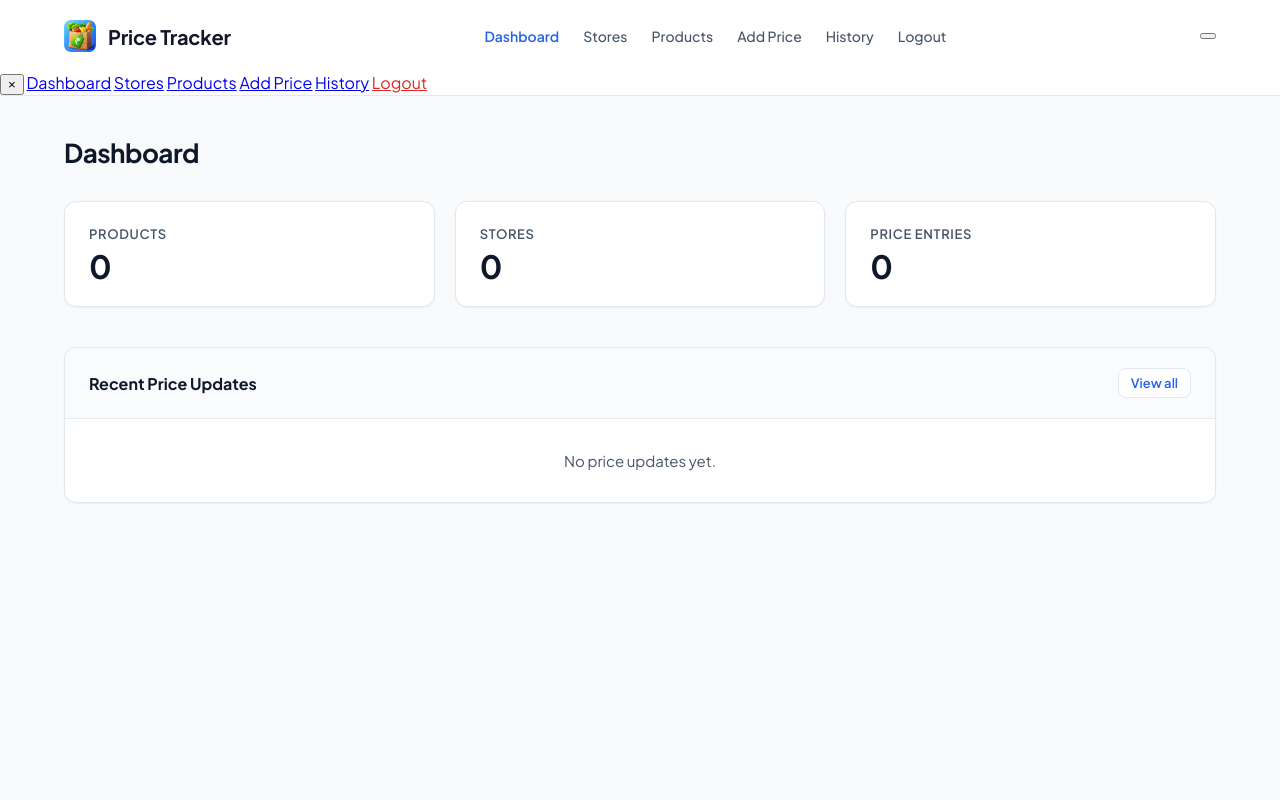
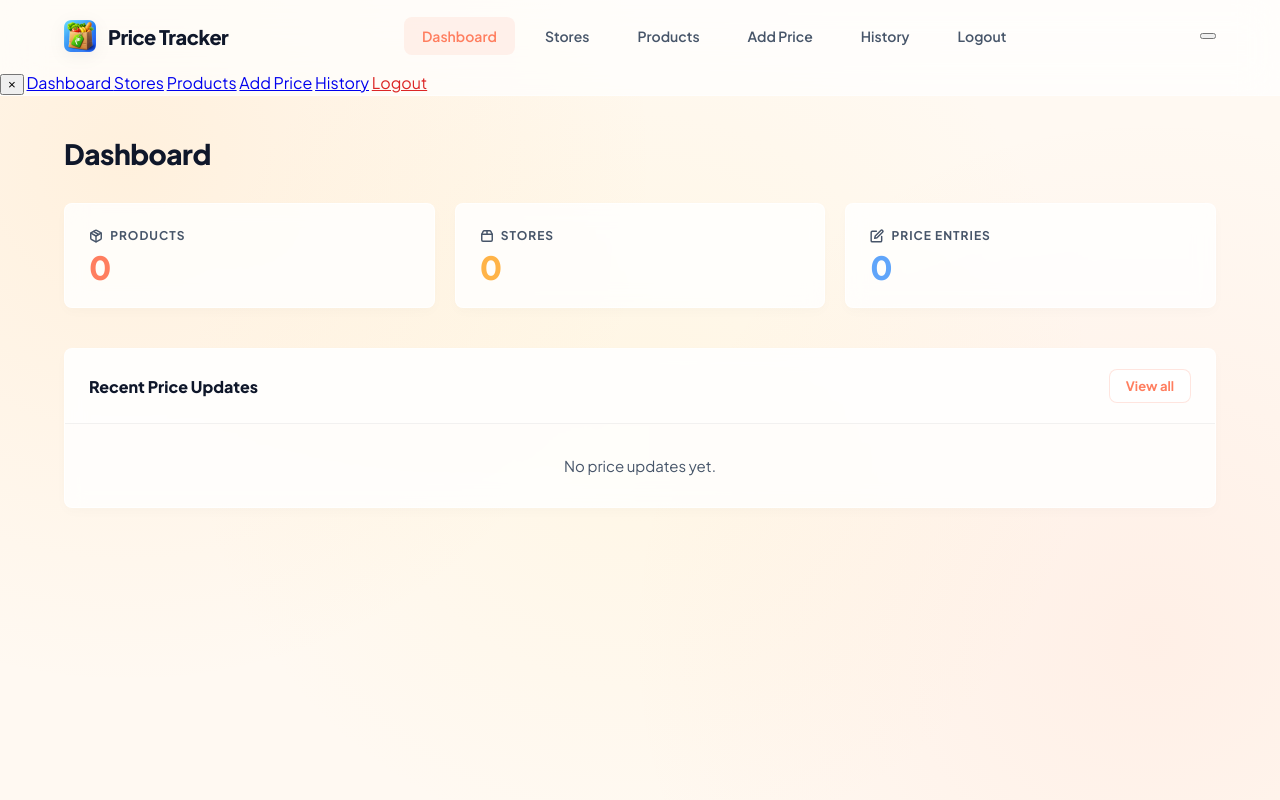
Before and after one commit to er-vikash-sain/grocery-price-app, a PHP site: page /html/dashboard.html in a window 1280 px wide. Run offline with PHP 8.4, Linux system fonts and the light colour scheme.

Commit message:
style: sync Dashboard aesthetics with new Atmospheric design
- Implemented warm atmospheric radial background
- Applied consistent 8px border-radius to all cards and navigation items
- Updated top navigation to a sophisticated frosted-glass style
- Integrated modern SVG icons into stats cards for visual clarity
- Synchronized PWA metadata and theme colors

```diff
--- a/html/dashboard.css
+++ b/html/dashboard.css
@@ -1,15 +1,17 @@
-/* =========================================
-   DASHBOARD LAYOUT
-   ========================================= */
-
 body {
     margin: 0;
     padding: 0;
     font-family: var(--font-family-base);
-    background-color: var(--bg-main);
+    background-color: #FFF9F2;
+    /* Soft warm base */
+    background-image:
+        radial-gradient(circle at 10% 20%, rgba(255, 179, 71, 0.12) 0%, transparent 40%),
+        radial-gradient(circle at 90% 80%, rgba(255, 126, 95, 0.08) 0%, transparent 40%),
+        radial-gradient(circle at 50% 50%, rgba(255, 230, 150, 0.15) 0%, transparent 60%);
     color: var(--text-main);
     min-height: 100vh;
     overflow-x: hidden;
+    -webkit-font-smoothing: antialiased;
 }
 
 .app-layout {
@@ -18,10 +20,12 @@
     flex-direction: column;
 }
 
-/* Precise Navigation */
+/* Frosted Navigation */
 .app-nav {
-    background-color: var(--bg-surface);
-    border-bottom: 1px solid var(--border-main);
+    background-color: rgba(255, 255, 255, 0.7);
+    backdrop-filter: blur(20px);
+    -webkit-backdrop-filter: blur(20px);
+    border-bottom: 1px solid rgba(255, 255, 255, 0.5);
     position: sticky;
     top: 0;
     z-index: 1000;
@@ -41,39 +45,44 @@
     display: flex;
     align-items: center;
     gap: 12px;
-    font-weight: 700;
+    font-weight: 800;
     font-size: 20px;
     color: var(--text-main);
-    letter-spacing: -0.01em;
+    letter-spacing: -0.5px;
 }
 
 .nav-logo-icon {
     width: 32px;
     height: 32px;
     object-fit: contain;
+    filter: drop-shadow(0 4px 8px rgba(0, 0, 0, 0.05));
 }
 
 .nav-links {
     display: flex;
-    gap: 24px;
+    gap: 12px;
 }
 
 .nav-item {
     text-decoration: none;
     color: var(--text-muted);
-    font-weight: 500;
+    font-weight: 600;
     font-size: 14px;
-    transition: color 0.2s;
-    padding: 8px 0;
+    transition: all 0.2s ease;
+    padding: 10px 18px;
+    border-radius: 8px;
+    /* User Feedback: 8px Radius */
 }
 
 .nav-item:hover,
 .nav-item.active {
-    color: var(--brand-primary);
+    color: #FF7E5F;
+    background-color: rgba(255, 126, 95, 0.05);
 }
 
 .nav-item.active {
-    font-weight: 600;
+    color: #FF7E5F;
+    background-color: rgba(255, 126, 95, 0.1);
 }
 
 /* Dashboard Content */
@@ -90,14 +99,14 @@
 }
 
 .page-header h1 {
-    font-size: 26px;
-    font-weight: 700;
+    font-size: 28px;
+    font-weight: 800;
     color: var(--text-main);
     margin: 0;
-    letter-spacing: -0.02em;
+    letter-spacing: -0.5px;
 }
 
-/* Crisp Stats Grid */
+/* Atmospheric Stats Grid */
 .dashboard-stats {
     display: grid;
     grid-template-columns: repeat(3, 1fr);
@@ -106,76 +115,97 @@
 }
 
 .stat-card {
-    background-color: var(--bg-surface);
-    border: 1px solid var(--border-main);
-    border-radius: var(--border-radius-md);
+    background-color: rgba(255, 255, 255, 0.8);
+    backdrop-filter: blur(10px);
+    -webkit-backdrop-filter: blur(10px);
+    border: 1px solid rgba(255, 255, 255, 0.8);
+    border-radius: 8px;
+    /* User Feedback: 8px Radius */
     padding: 24px;
-    box-shadow: var(--shadow-sm);
+    box-shadow: 0 4px 12px rgba(0, 0, 0, 0.02);
     transition: transform 0.2s ease, box-shadow 0.2s ease;
 }
 
 .stat-card:hover {
     transform: translateY(-2px);
-    box-shadow: var(--shadow-md);
+    box-shadow: 0 8px 24px rgba(255, 126, 95, 0.1);
 }
 
 .stat-label {
     color: var(--text-muted);
-    font-size: 13px;
-    font-weight: 600;
+    font-size: 12px;
+    font-weight: 700;
     text-transform: uppercase;
-    letter-spacing: 0.05em;
+    letter-spacing: 1px;
     margin-bottom: 8px;
     display: block;
 }
 
 .stat-value {
     font-size: 32px;
-    font-weight: 700;
+    font-weight: 800;
     color: var(--text-main);
     line-height: 1;
 }
 
+/* Vibrant Stat Gradients */
+.stat-card.products .stat-value {
+    color: #FF7E5F;
+}
+
+.stat-card.stores .stat-value {
+    color: #FFB347;
+}
+
+.stat-card.entries .stat-value {
+    color: #60A5FA;
+}
+
 /* Content Cards */
 .content-card {
-    background-color: var(--bg-surface);
-    border: 1px solid var(--border-main);
-    border-radius: var(--border-radius-md);
-    box-shadow: var(--shadow-sm);
+    background-color: rgba(255, 255, 255, 0.8);
+    backdrop-filter: blur(10px);
+    -webkit-backdrop-filter: blur(10px);
+    border: 1px solid rgba(255, 255, 255, 0.8);
+    border-radius: 8px;
+    /* User Feedback: 8px Radius */
+    box-shadow: 0 4px 12px rgba(0, 0, 0, 0.02);
     overflow: hidden;
 }
 
 .card-header {
     padding: 20px 24px;
-    border-bottom: 1px solid var(--border-main);
+    border-bottom: 1px solid rgba(0, 0, 0, 0.05);
     display: flex;
     justify-content: space-between;
     align-items: center;
-    background-color: #FAFBFC;
+    background-color: rgba(255, 255, 255, 0.4);
 }
 
 .card-header h2 {
     margin: 0;
     font-size: 16px;
-    font-weight: 700;
+    font-weight: 800;
     color: var(--text-main);
 }
 
 .link-action {
-    color: var(--brand-primary);
+    color: #FF7E5F;
     text-decoration: none;
-    font-weight: 600;
+    font-weight: 700;
     font-size: 13px;
-    padding: 6px 12px;
-    border: 1px solid var(--border-main);
-    border-radius: var(--border-radius-sm);
+    padding: 8px 16px;
+    border: 1px solid rgba(255, 126, 95, 0.2);
+    border-radius: 8px;
+    /* User Feedback: 8px Radius */
     background-color: #FFFFFF;
     transition: all 0.2s ease;
 }
 
 .link-action:hover {
-    border-color: var(--brand-primary);
-    background-color: var(--bg-main);
+    background-color: #FF7E5F;
+    color: #FFFFFF;
+    border-color: #FF7E5F;
 }
 
 .card-body {
--- a/html/dashboard.html
+++ b/html/dashboard.html
@@ -12,7 +12,7 @@
     <!-- PWA Meta Tags -->
     <meta name="apple-mobile-web-app-capable" content="yes">
     <meta name="apple-mobile-web-app-status-bar-style" content="black-translucent">
-    <meta name="theme-color" content="#F7FAFC">
+    <meta name="theme-color" content="#FFF9F2">
 </head>
 
 <body>
@@ -51,7 +51,9 @@
             <!-- Mobile Navigation Drawer -->
             <div class="mobile-nav">
                 <button class="drawer-close-btn" aria-label="Close Menu">&times;</button>
-                <a href="dashboard.html" class="mobile-nav-item active">Dashboard</a>
+                <a href="dashboard.html" class="mobile-nav-item active">
+                    Dashboard
+                </a>
                 <a href="stores.html" class="mobile-nav-item">Stores</a>
                 <a href="products.html" class="mobile-nav-item">Products</a>
                 <a href="add-price.html" class="mobile-nav-item">Add Price</a>
@@ -71,15 +73,44 @@
                 <!-- Stats Grid -->
                 <div class="dashboard-stats">
                     <div class="stat-card products">
-                        <div class="stat-label">Products</div>
+                        <div class="stat-label">
+                            <svg width="14" height="14" viewBox="0 0 24 24" fill="none" stroke="currentColor"
+                                stroke-width="2.5" stroke-linecap="round" stroke-linejoin="round"
+                                style="margin-right: 4px; vertical-align: middle; margin-top: -2px;">
+                                <path d="m7.5 4.27 9 5.15"></path>
+                                <path
+                                    d="M21 8a2 2 0 0 0-1-1.73l-7-4a2 2 0 0 0-2 0l-7 4A2 2 0 0 0 3 8v8a2 2 0 0 0 1 1.73l7 4a2 2 0 0 0 2 0l7-4A2 2 0 0 0 21 16Z">
+                                </path>
+                                <path d="m3.3 7 8.7 5 8.7-5"></path>
+                                <path d="M12 22V12"></path>
+                            </svg>
+                            Products
+                        </div>
                         <div class="stat-value">0</div>
                     </div>
                     <div class="stat-card stores">
-                        <div class="stat-label">Stores</div>
+                        <div class="stat-label">
+                            <svg width="14" height="14" viewBox="0 0 24 24" fill="none" stroke="currentColor"
+                                stroke-width="2.5" stroke-linecap="round" stroke-linejoin="round"
+                                style="margin-right: 4px; vertical-align: middle; margin-top: -2px;">
+                                <path d="M3 9h18v10a2 2 0 0 1-2 2H5a2 2 0 0 1-2-2V9Z"></path>
+                                <path d="m3 9 2.45-4.9A2 2 0 0 1 7.24 3h9.52a2 2 0 0 1 1.8 1.1L21 9"></path>
+                                <path d="M12 3v6"></path>
+                            </svg>
+                            Stores
+                        </div>
                         <div class="stat-value">0</div>
                     </div>
                     <div class="stat-card entries">
-                        <div class="stat-label">Price entries</div>
+                        <div class="stat-label">
+                            <svg width="14" height="14" viewBox="0 0 24 24" fill="none" stroke="currentColor"
+                                stroke-width="2.5" stroke-linecap="round" stroke-linejoin="round"
+                                style="margin-right: 4px; vertical-align: middle; margin-top: -2px;">
+                                <path d="M11 4H4a2 2 0 0 0-2 2v14a2 2 0 0 0 2 2h14a2 2 0 0 0 2-2v-7"></path>
+                                <path d="M18.5 2.5a2.121 2.121 0 0 1 3 3L12 15l-4 1 1-4 9.5-9.5z"></path>
+                            </svg>
+                            Price entries
+                        </div>
                         <div class="stat-value">0</div>
                     </div>
                 </div>
```
Also changed, not shown: other parts of html/dashboard.css (+11 -16 lines).
